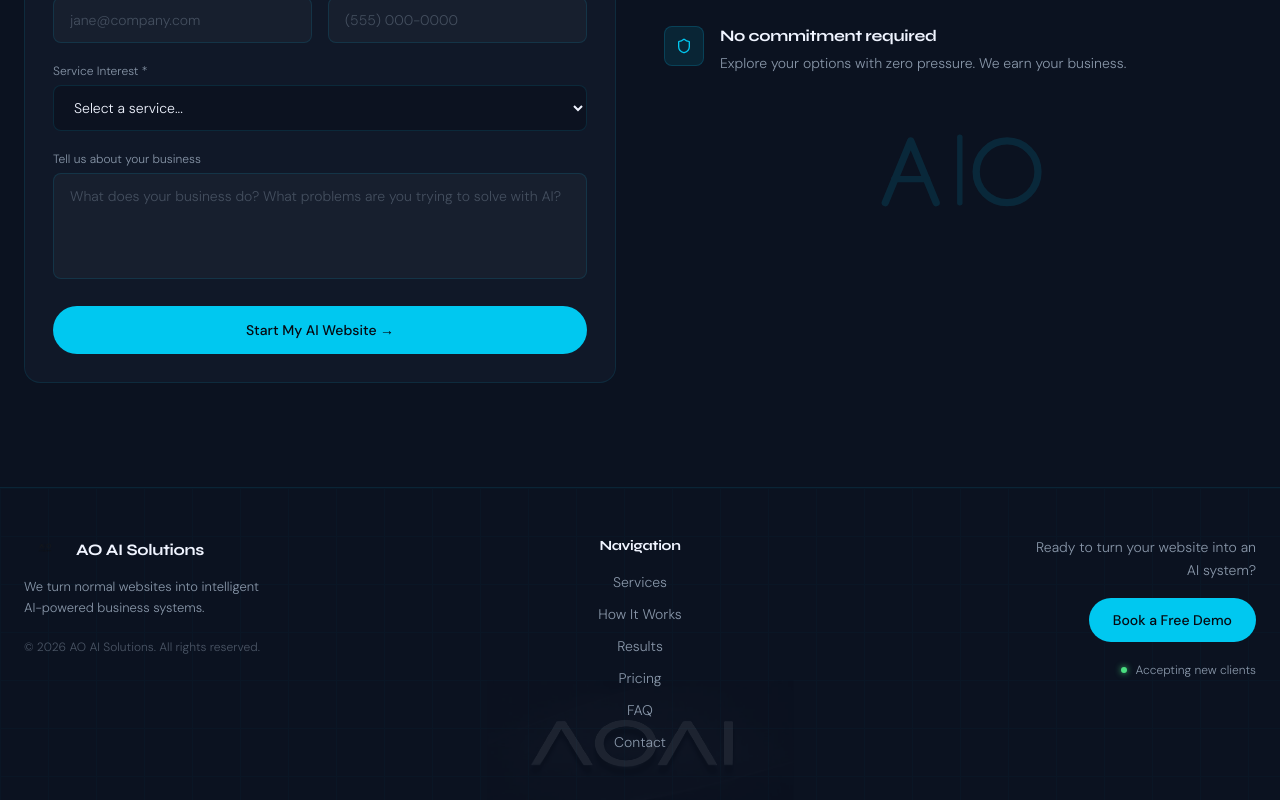
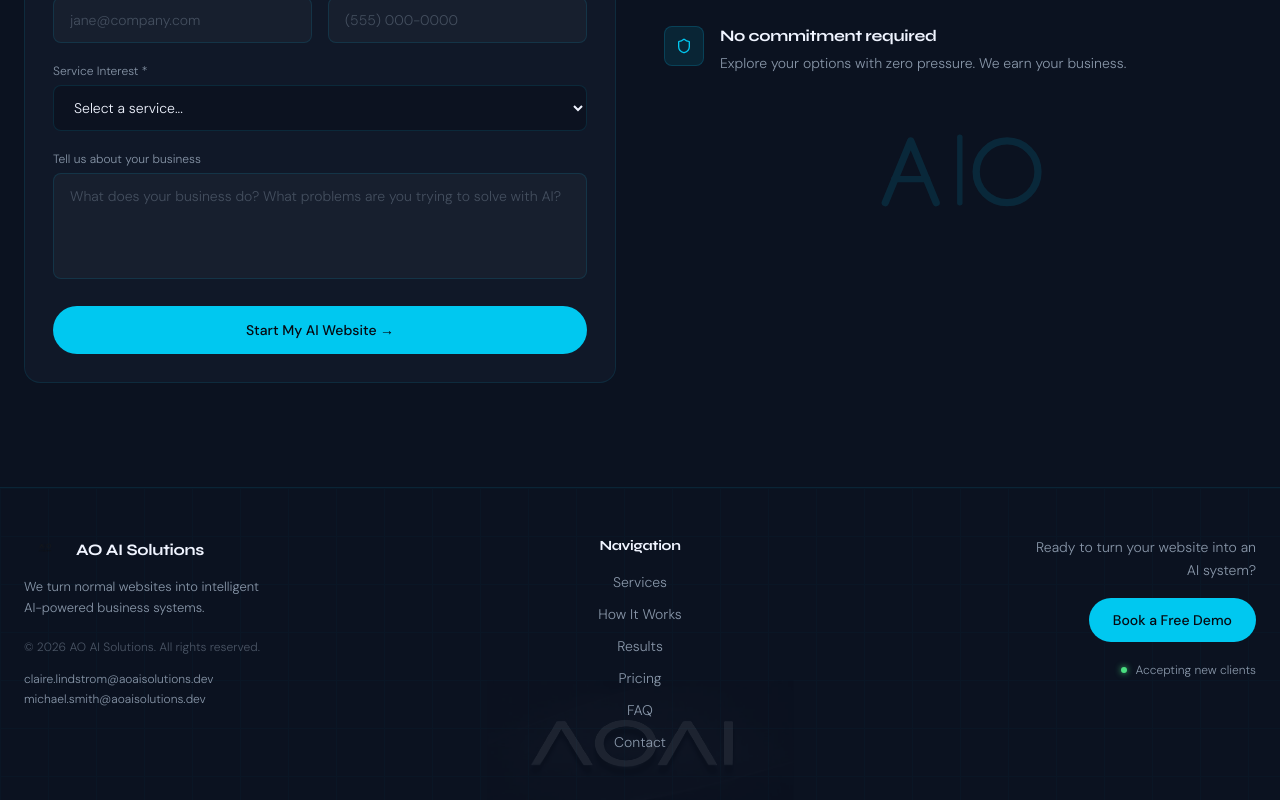
Before and after one commit to clairelindstrom92/AO-AI-Solutions, a React (Vite) app: page / in a window 1280 px wide. Shown: the part 10421-11221 px from the top of the page. Built offline with nearby package versions, Linux system fonts and the light colour scheme; no server answers.

Commit message:
Add email links to footer component
Added email links for Claire Lindstrom and Michael Smith in the footer.

```diff
--- a/src/components/Footer.jsx
+++ b/src/components/Footer.jsx
@@ -83,6 +83,20 @@ export default function Footer() {
             <p className="font-dm text-xs text-ao-muted" style={{ opacity: 0.5 }}>
               © {new Date().getFullYear()} AO AI Solutions. All rights reserved.
             </p>
+            <div className="flex flex-col gap-1 mt-4">
+              <a
+                href="mailto:claire.lindstrom@aoaisolutions.dev"
+                className="font-dm text-xs text-ao-muted hover:text-ao-primary transition-colors duration-200"
+              >
+                claire.lindstrom@aoaisolutions.dev
+              </a>
+              <a
+                href="mailto:michael.smith@aoaisolutions.dev"
+                className="font-dm text-xs text-ao-muted hover:text-ao-primary transition-colors duration-200"
+              >
+                michael.smith@aoaisolutions.dev
+              </a>
+            </div>
           </div>
 
           {/* Center — Nav links */}
```
